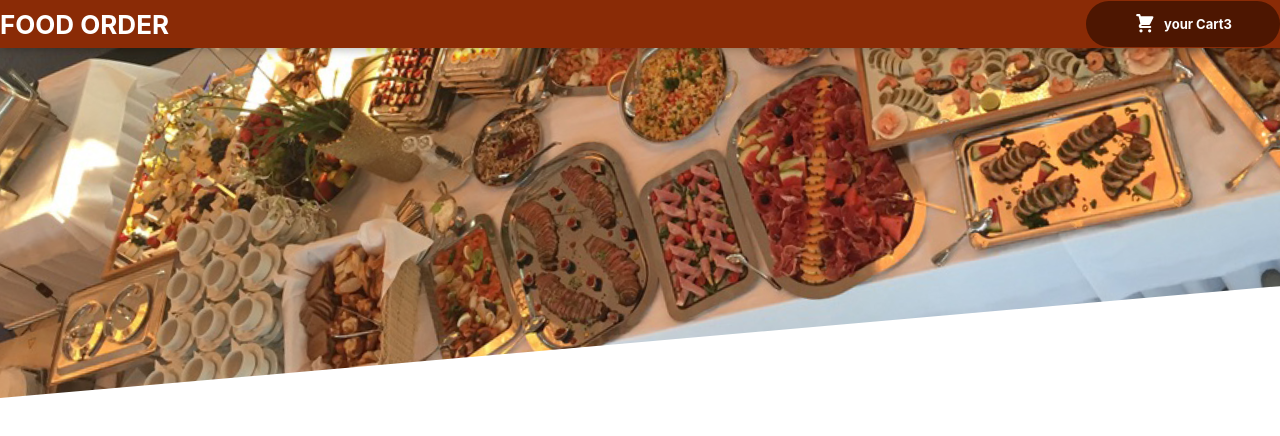
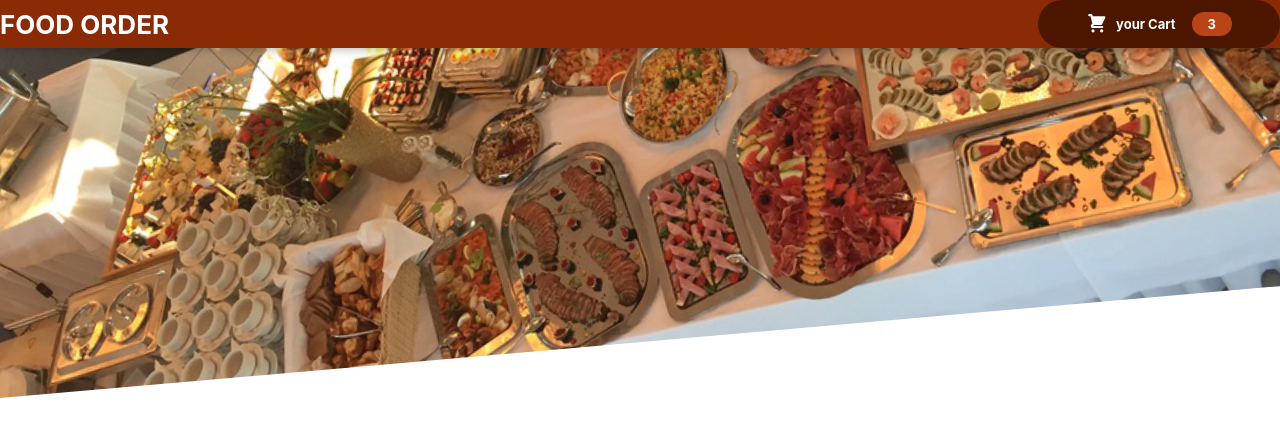
Before and after one commit to henrykgggg/FOOD-ODERING-WEBSITE, a React (Create React App) app in the folder food-order/: page / in a window 1280 px wide. Shown: the top 436 px of the page. Built offline with nearby package versions, Linux system fonts and the light colour scheme.

Commit message:
add styles on cartbutton

```diff
--- a/food-order/src/components/LAYOUT/HeaderCartButton.js
+++ b/food-order/src/components/LAYOUT/HeaderCartButton.js
@@ -6,7 +6,7 @@ return <button className={classes.button}>
         <CartIcon />
     </span>
     <span>your Cart</span>
-    <span>3</span>
+    <span className={classes.badge}>3</span>
 </button>
 }
 
```
